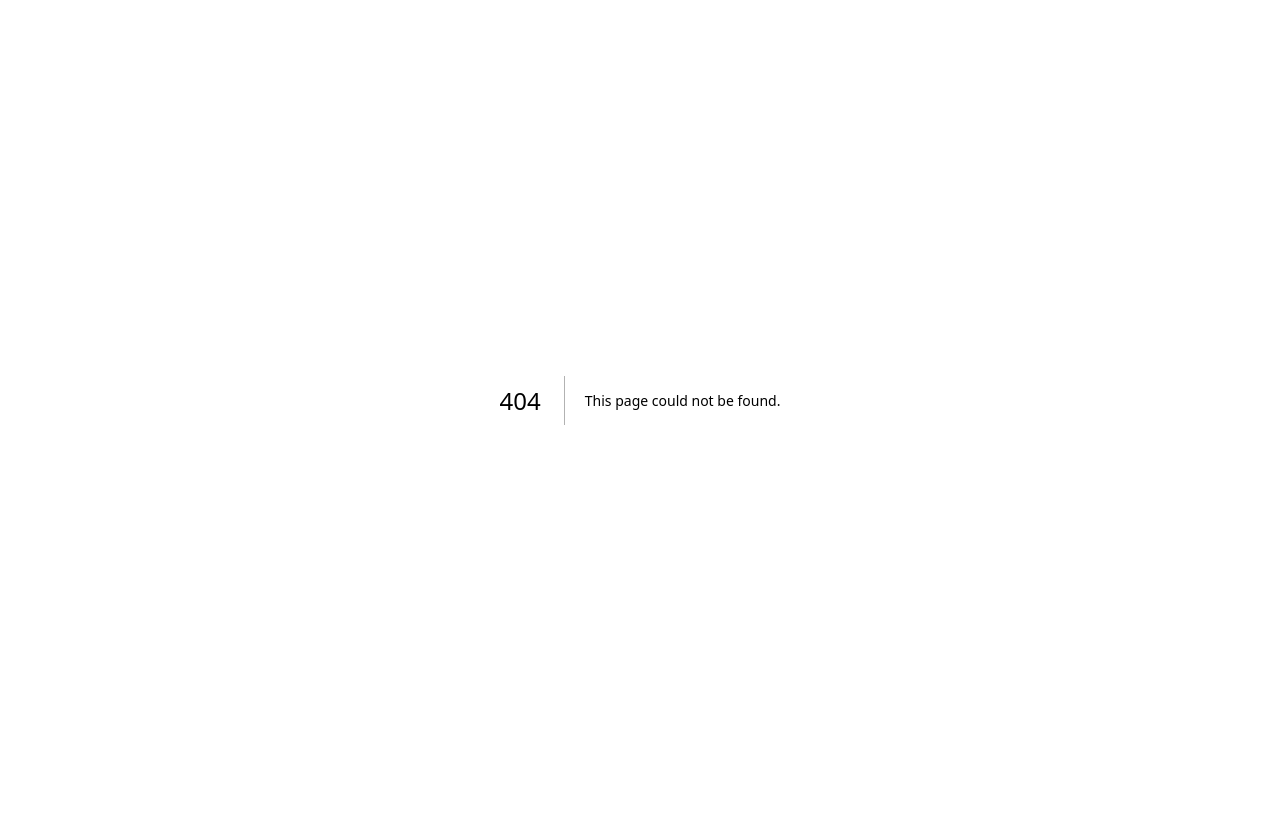
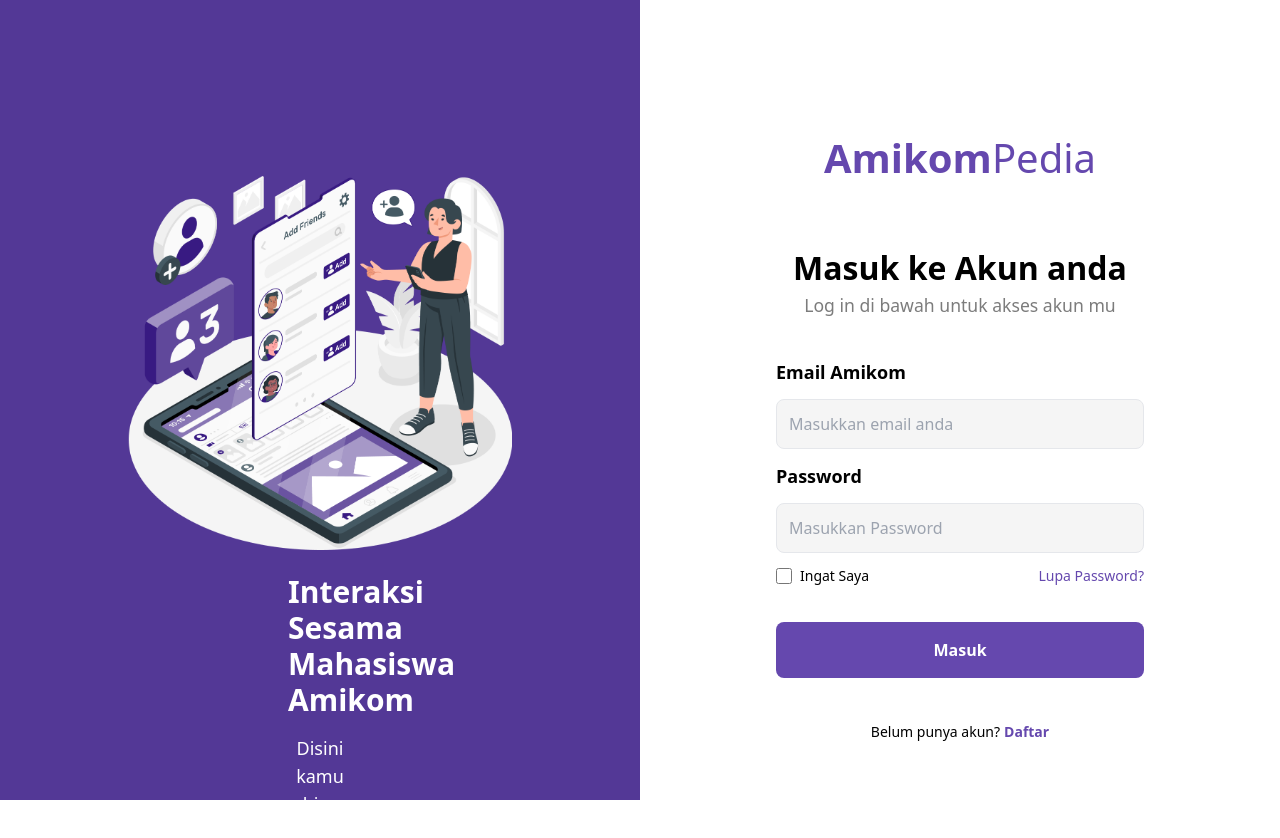
Before and after one commit to PRC-36/fe-amikom-pedia, a Next.js app: page /auth/login in a window 1280 px wide. Before the commit this address had no page. Shown: the top 838 px of the page. Before the commit the page ends 800 px from the top, so only its background shows below. Built offline with nearby package versions, Linux system fonts and the light colour scheme.

Commit message:
add : asset picture and login slicing complete

```diff
--- /dev/null
+++ b/pages/auth/login/index.tsx
@@ -0,0 +1,99 @@
+import Image from "next/image";
+import React from "react";
+import ImgLogin from "@/public/asset-login/amico.png";
+import FrameLogin from "@/public/asset-login/frameLogin.png";
+
+const Login = () => {
+  return (
+    <div className="w-full h-full flex items-start bg-white">
+      <div className="w-1/2 h-screen bg-[#533896] text-center overflow-hidden">
+        <Image
+          src={ImgLogin}
+          alt="login"
+          className="object-cover w-96 mx-auto mt-44"
+        />
+        <h1 className="text-3xl mt-6 font-bold text-white mx-72">
+          Interaksi Sesama Mahasiswa Amikom
+        </h1>
+        <p className="text-white text-lg font-extralight mx-[17.5rem] mt-4">
+          Disini kamu bisa mendapatkan pacar lho! Manfaatkan Amikom Pedia dengan
+          baik agar kamu tidak jomblo
+        </p>
+        <Image
+          src={FrameLogin}
+          alt="frame"
+          className="object-cover mx-auto w-11 mt-4"
+        />
+      </div>
+      <div className="flex flex-col items-center justify-center py-32 mx-auto">
+        <div className="w-full">
+          <div>
+            <h1 className="text-[2.5rem] font-bold text-center text-[#6548AE]">
+              Amikom<span className="font-extralight">Pedia</span>
+            </h1>
+            <div className="text-center mt-14">
+              <h1 className="font-semibold text-[2rem]">Masuk ke Akun anda</h1>
+              <p className="font-normal text-[#7C7C7C] text-[1.1rem]">
+                Log in di bawah untuk akses akun mu
+              </p>
+            </div>
+          </div>
+        </div>
+        <form action="" className="mt-10 flex flex-col space-y-[0.8rem]">
+          <label htmlFor="email-amikom" className="font-semibold text-lg">
+            Email Amikom
+          </label>
+          <input
+            type="email"
+            name="email"
+            id="email"
+            placeholder="Masukkan email anda"
+            className="bg-neutral-100 p-3 border-[0.1rem] w-[23rem] rounded-lg mb-6"
+          />
+          <label htmlFor="assword-amikom" className="font-semibold text-lg">
+            Password
+          </label>
+          <input
+            type="password"
+            name="password"
+            id="password"
+            placeholder="Masukkan Password"
+            className="bg-neutral-100 p-3 border-[0.1rem] w-[23rem] rounded-lg"
+          />
+          <div className="flex items-center justify-between pb-6">
+            <div className="flex items-start">
+              <div className="flex items-center h-5">
+                <input
+                  id="remember"
+                  type="checkbox"
+                  className="w-4 h-4 border-neutral-100 rounded-lg"
+                />
+              </div>
+              <div className="ml-2 text-sm">
+                <label htmlFor="remember" className="font-normal text-sm">
+                  Ingat Saya
+                </label>
+              </div>
+            </div>
+            <button className="text-[#6548AE] font-normal text-sm">
+              Lupa Password?
+            </button>
+          </div>
+          <button
+            type="submit"
+            className="bg-[#6548AE] text-white font-semibold rounded-lg text-base py-4"
+          >
+            Masuk
+          </button>
+        </form>
+        <div className="mt-6 flex items-center justify-center w-[24.2rem] py-5 gap-1 text-sm">
+          <h1>Belum punya akun?</h1>
+          <a className="font-bold text-[#6548AE]" href="/">
+            Daftar
+          </a>
+        </div>
+      </div>
+    </div>
+  );
+};
+export default Login;
```
Also changed, not shown: public/asset-login/amico.png (added), public/asset-login/frameLogin.png (added).
